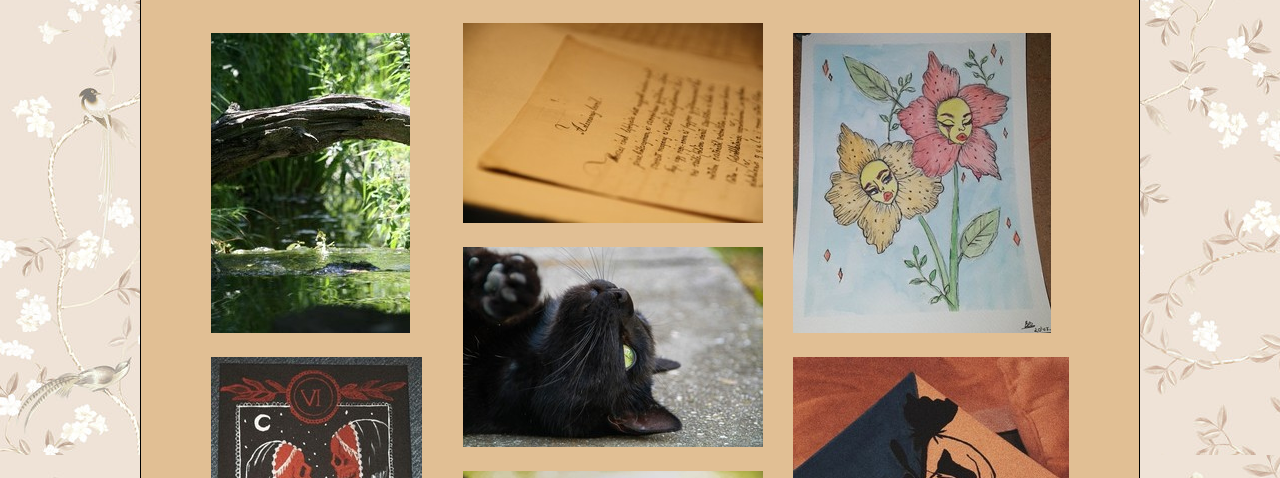
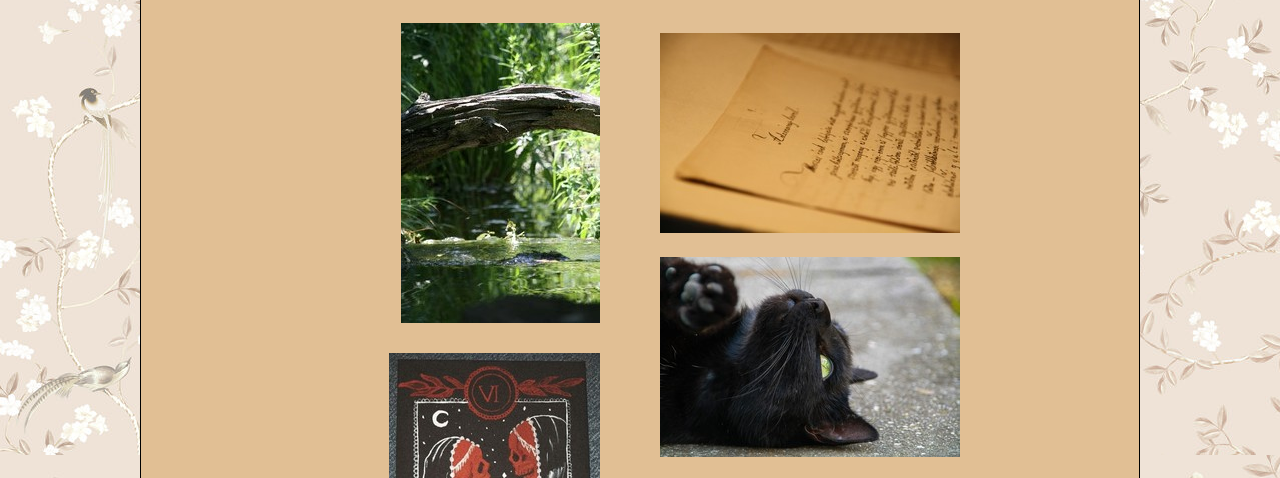
Before and after one commit to Wendesday36/portfolio, a plain HTML site: page galeria.html in a window 1280 px wide. Shown: the part 244-722 px from the top of the page. Drawn offline with Linux system fonts and the light colour scheme.

Commit message:
galeriakepek

```diff
--- a/galeria.css
+++ b/galeria.css
@@ -42,23 +42,30 @@ footer{
     grid-area: f;
 }
 #galeria{
-    display: flex;
-
     max-width: 900px;
     display: grid;
-    grid-template-columns: 1fr 1fr 1fr;
+    grid-template-columns: 1fr 1fr;
     grid-area: ar;
 }
 .galeria img{
     width: 100%;
 }
 .galeriakepek{
-    margin: 10px;
+
+
+    display: grid;
+    grid-template-columns: 1fr;
 
 }
 .galeriakepek img{
     margin: 10px;
-
+    float: right;
+    padding-right: 30px;
+}
+.galeriakepekfekvo{
+    display: grid;
+    grid-template-columns: 1fr;
+    margin: 10px;
 }
 .galeriakepekfekvo img{
     margin: 10px;
--- a/galeria.html
+++ b/galeria.html
@@ -43,15 +43,7 @@
           /></a>
           <a href="kepek/IMG_5951.JPG"><img src="kiskepek/12.jpeg" alt="" /></a>
         </div>
-        <div class="galeriakepek">
-          <a href="kepek/Snapchat-1438243312.jpg"
-            ><img src="kiskepek/7.jpeg" alt=""
-          /></a>
 
-          <a href="kepek/Snapchat-1986431218.jpg"
-            ><img src="kiskepek/10.jpeg" alt=""
-          /></a>
-        </div>
 
     </article>
     <footer>©Készítette:Berta Zoé Anna</footer>
```
